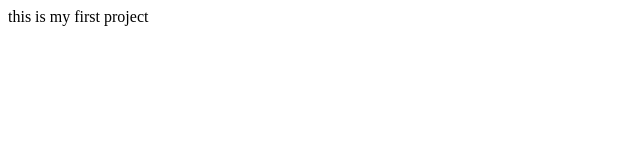
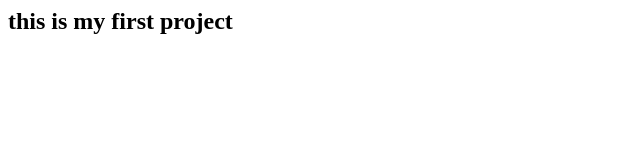
Before and after one commit to Nancy-1905/Nancy, a plain HTML site: page index.html in a window 1280 px wide. Shown: the whole page, without its empty margins (0-640 px from the left). Drawn offline with Linux system fonts and the light colour scheme.

Commit message:
添加h2

```diff
--- a/index.html
+++ b/index.html
@@ -1,6 +1,6 @@
 <html>
 <body>
-  this is my first project
+  <h2>this is my first project</h2>
 
 
 </body>
```
